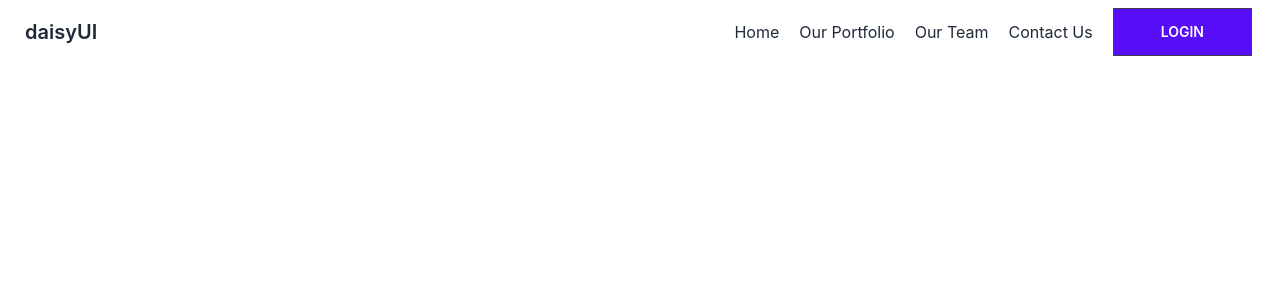
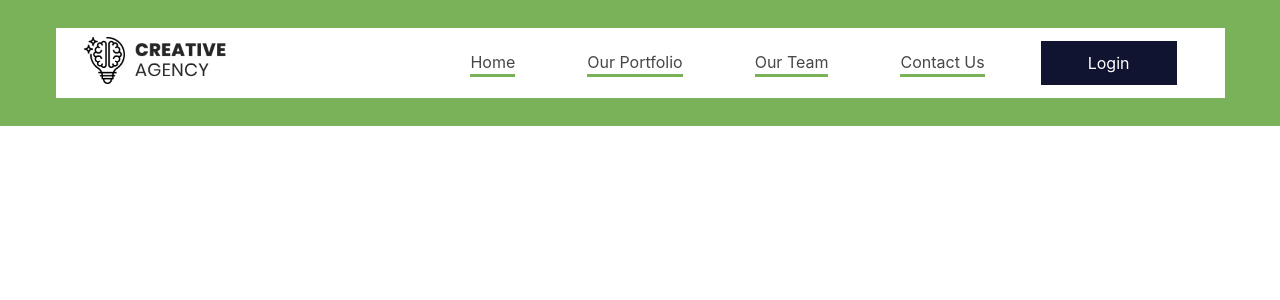
Before and after one commit to Hasan-Rifat/creative-agency, a React (Create React App) app in the folder client-side/: page / in a window 1280 px wide. Shown: the top 300 px of the page. Built offline with nearby package versions, Linux system fonts and the light colour scheme.

Commit message:
header update

```diff
--- a/client-side/package.json
+++ b/client-side/package.json
@@ -11,6 +11,7 @@
     "@types/react": "^18.0.0",
     "@types/react-dom": "^18.0.0",
     "axios": "^0.27.2",
+    "daisyui": "^2.22.0",
     "firebase": "^9.9.2",
     "react": "^18.2.0",
     "react-dom": "^18.2.0",
--- a/client-side/src/App.tsx
+++ b/client-side/src/App.tsx
@@ -1,7 +1,7 @@
 import logo from "./logo.svg";
 import "./App.css";
 import auth from "./firebase.init";
-import Header from "./Components/Header";
+import Header from "./Components/shared/Header/Header";
 
 function App() {
   console.log(auth);
--- a/client-side/src/Components/Header.tsx
+++ /dev/null
@@ -1,46 +0,0 @@
-import React from "react";
-import { Link } from "react-router-dom";
-import logo from "../img/logo.png";
-
-type HeaderProps = {};
-
-const Header: React.FC<HeaderProps> = () => {
-  const menu: JSX.Element = (
-    <>
-      <Link to={"/"}>
-        <li className="mr-5">Home</li>
-      </Link>
-      <Link to={"/"}>
-        <li className="mr-5">Our Portfolio</li>
-      </Link>
-      <Link to={"/"}>
-        <li className="mr-5">Our Team</li>
-      </Link>
-      <Link to={"/"}>
-        <li className="mr-5">Contact Us</li>
-      </Link>
-      <li className="mr-5">
-        <button className="btn px-[47px] py-[10px] text-white bg-primary">
-          Login
-        </button>
-      </li>
-    </>
-  );
-  return (
-    <header className="">
-      <div className="max-w-7xl mx-auto">
-        <div>
-          <div className="navbar bg-base-100">
-            <div className="flex-1">
-              <a className="btn btn-ghost normal-case text-xl">daisyUI</a>
-            </div>
-            <div className="flex-none ">
-              <ul className="menu menu-horizontal p-0 items-center">{menu}</ul>
-            </div>
-          </div>
-        </div>
-      </div>
-    </header>
-  );
-};
-export default Header;
--- /dev/null
+++ b/client-side/src/Components/shared/ActiveLink/ActiveLink.tsx
@@ -0,0 +1,34 @@
+import React from "react";
+import {
+  Link,
+  LinkProps,
+  To,
+  useMatch,
+  useResolvedPath,
+} from "react-router-dom";
+
+type ActiveLinkProps = {
+  children: React.ReactNode;
+  to: To;
+};
+
+const ActiveLink: React.FC<ActiveLinkProps> = ({
+  children,
+  to,
+  ...props
+}: LinkProps) => {
+  let resolved = useResolvedPath(to);
+  let match = useMatch({ path: resolved.pathname, end: true });
+  return (
+    <div>
+      <Link
+        className={`${match ? " border-b-[3px] border-[#7ab259]" : ""}`}
+        to={to}
+        {...props}
+      >
+        {children}
+      </Link>
+    </div>
+  );
+};
+export default ActiveLink;
--- /dev/null
+++ b/client-side/src/Components/shared/Header/Header.tsx
@@ -0,0 +1,53 @@
+import React from "react";
+import { Link } from "react-router-dom";
+import logo from "../../../img/logo.png";
+import ActiveLink from "../ActiveLink/ActiveLink";
+
+// type HeaderProps = { children?: Element; to?: string };
+
+const Header: React.FC = () => {
+  const menu: JSX.Element = (
+    <>
+      <li className="mr-[40px]">
+        <ActiveLink to={"/"}>Home </ActiveLink>
+      </li>
+      <li className="mr-[40px]">
+        <ActiveLink to={"/"}>Our Portfolio</ActiveLink>
+      </li>
+      <li className="mr-[40px]">
+        <ActiveLink to={"/"}>Our Team</ActiveLink>
+      </li>
+      <li className="mr-[40px]">
+        <ActiveLink to={"/"}>Contact Us</ActiveLink>
+      </li>
+      <li className="mr-[40px]">
+        <button className=" px-[47px] py-[10px] text-white bg-primary  transition-none">
+          Login
+        </button>
+      </li>
+    </>
+  );
+  return (
+    <header className="bg-secondary">
+      <div className="w-[1169px] mx-auto py-[28px]">
+        <div>
+          <div className="navbar bg-base-100">
+            <div className="flex-1">
+              <Link to={"/"}>
+                <a className="btn btn-ghost normal-case text-xl">
+                  <img src={logo} className="w-[150px]" alt="" />
+                </a>
+              </Link>
+            </div>
+            <div className="flex-none ">
+              <ul className="menu menu-horizontal p-0 items-center text-accent">
+                {menu}
+              </ul>
+            </div>
+          </div>
+        </div>
+      </div>
+    </header>
+  );
+};
+export default Header;
--- a/client-side/tailwind.config.js
+++ b/client-side/tailwind.config.js
@@ -4,5 +4,17 @@ module.exports = {
   theme: {
     extend: {},
   },
+  daisyui: {
+    themes: [
+      {
+        mytheme: {
+          primary: "#111430",
+          secondary: "#7ab259",
+          accent: "#474747",
+        },
+      },
+    ],
+  },
+
   plugins: [require("daisyui")],
 };
```
Also changed, not shown: 1 other file (tests, documents, lock files or other folders).
